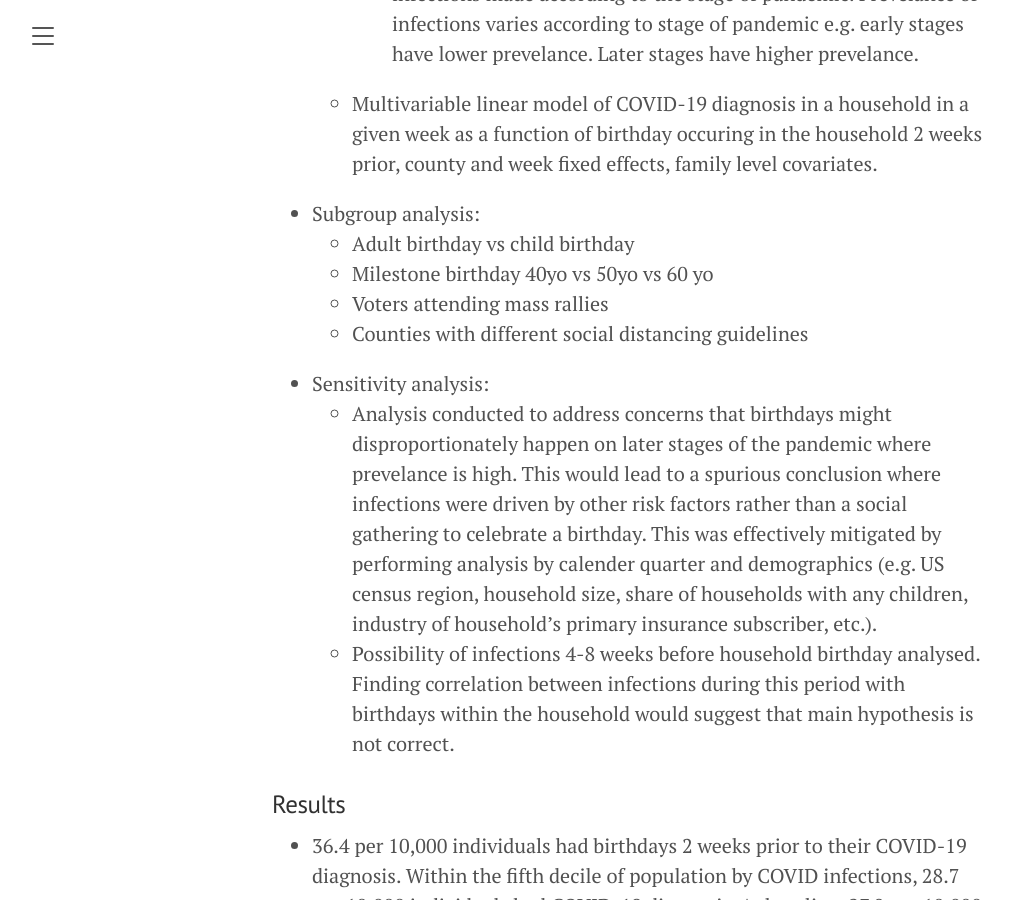
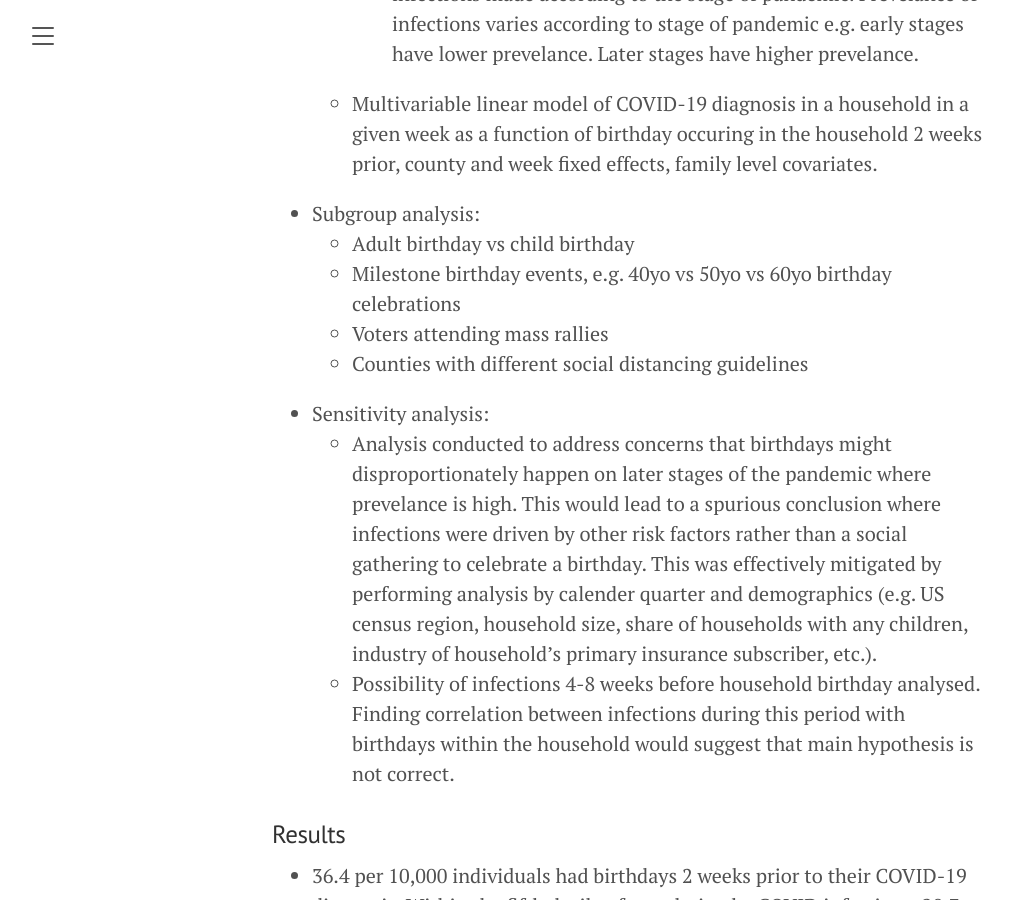
Before and after one commit to llja0112/llja0112.github.io, a Jekyll site: the page built from _posts/2021-07-11-OPAD-COVID-birthday-association.md, in a window 1280 px wide and 900 px high, scrolled down 1458 px. Shown: the whole window, without its empty margins (8-1021 px from the left). Built offline with Jekyll 4.4.1, drawn with Linux system fonts in a browser that asks for light colours.

Commit message:
Minor edits for the birthday covid 19 paper review

```diff
--- a/_posts/2021-07-11-OPAD-COVID-birthday-association.md
+++ b/_posts/2021-07-11-OPAD-COVID-birthday-association.md
@@ -28,7 +28,7 @@ This paper describes the association between social gatherings (e.g. Birthdays)
     - Multivariable linear model of COVID-19 diagnosis in a household in a given week as a function of birthday occuring in the household 2 weeks prior, county and week fixed effects, family level covariates.
 - Subgroup analysis:
     - Adult birthday vs child birthday
-    - Milestone birthday 40yo vs 50yo vs 60 yo
+    - Milestone birthday events, e.g. 40yo vs 50yo vs 60yo birthday celebrations
     - Voters attending mass rallies
     - Counties with different social distancing guidelines
 - Sensitivity analysis:
```
